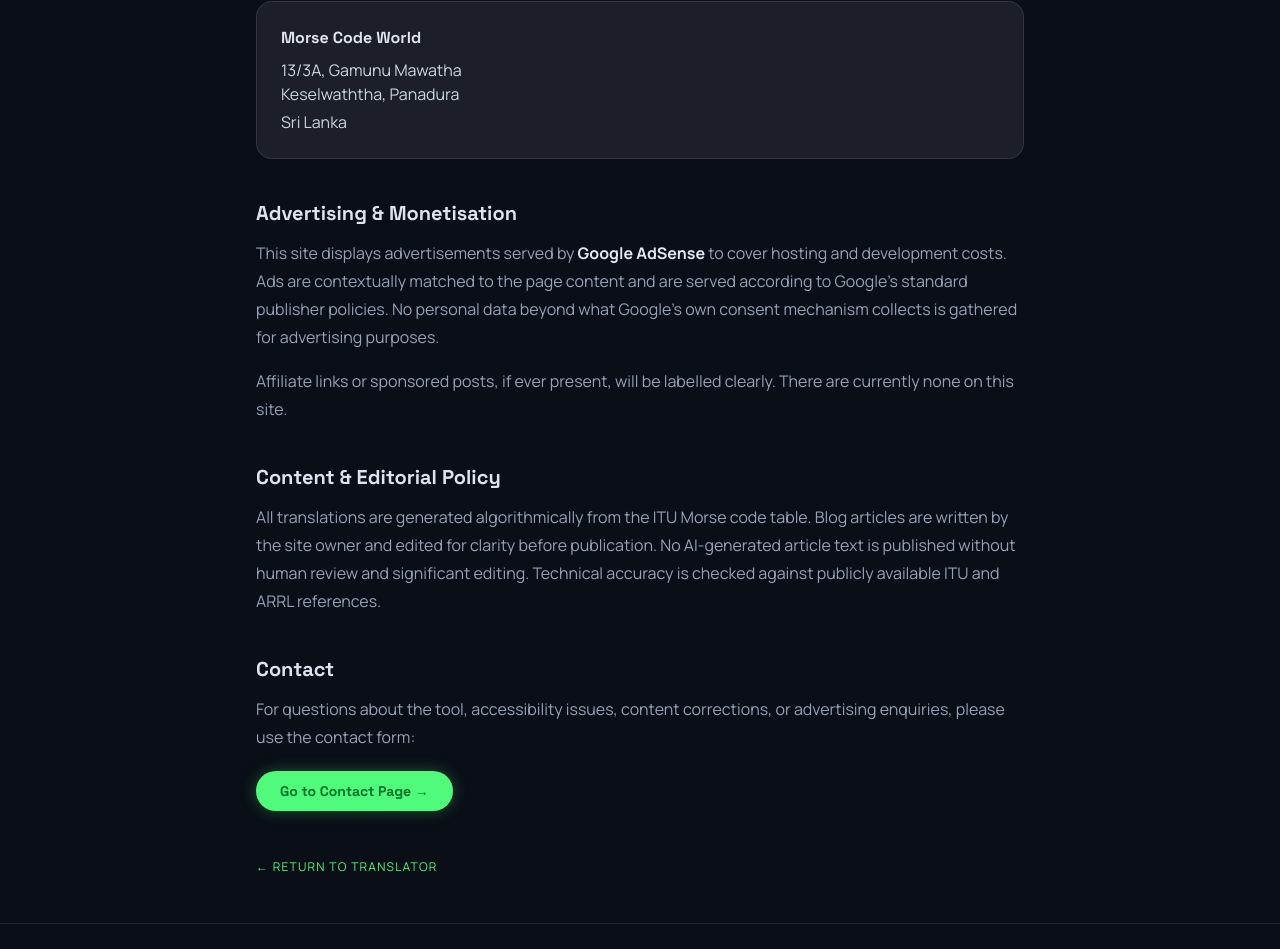
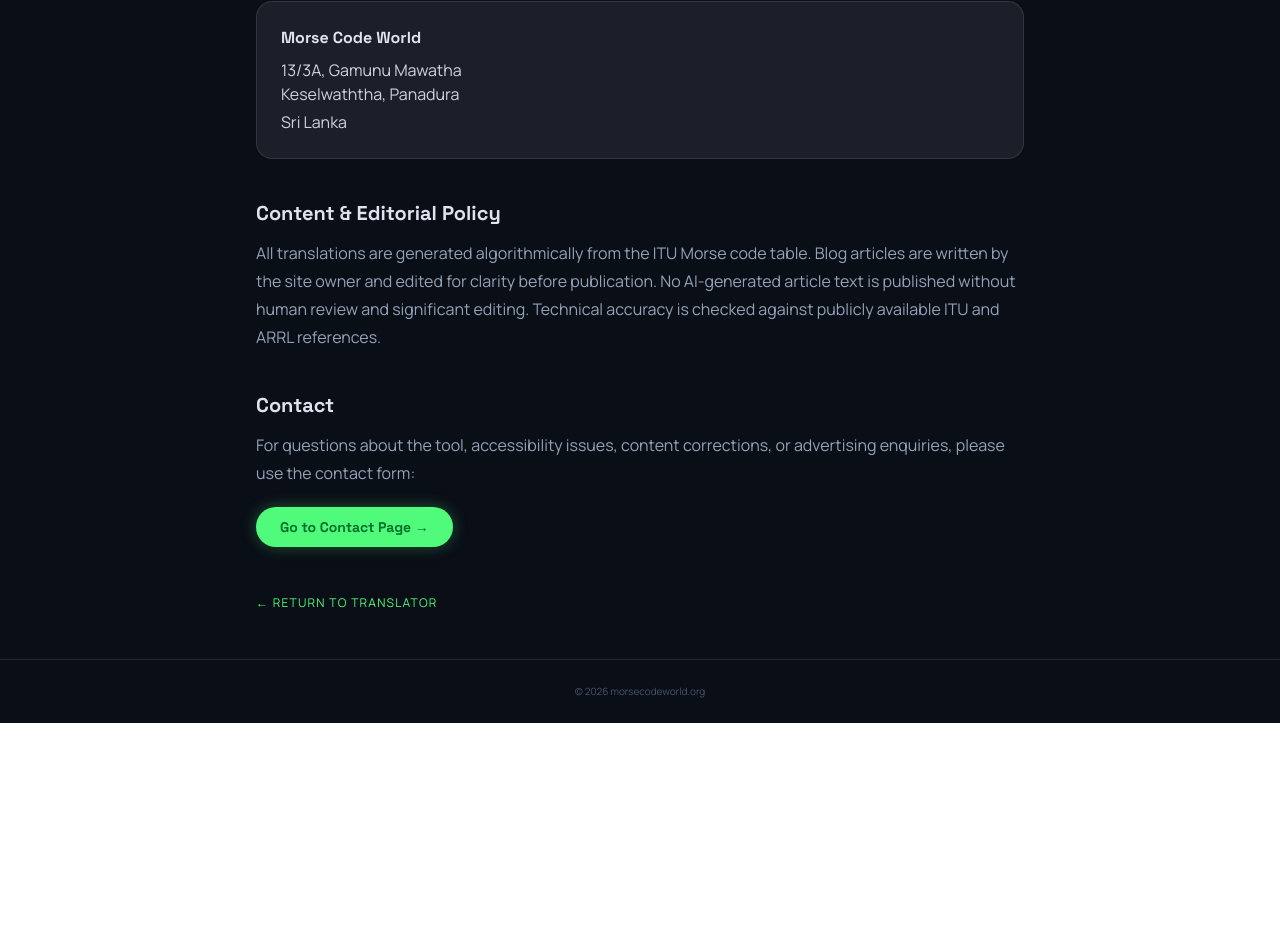
Before and after one commit to sandaru3n/Morse-Code-World, a Next.js app: page /about in a window 1280 px wide. Shown: the part 815-1764 px from the top of the page. After the commit the page ends 1538 px from the top, so only its background shows below. Built offline with nearby package versions, Linux system fonts and the light colour scheme; no server answers.

Commit message:
remove about some section

```diff
--- a/app/about/page.tsx
+++ b/app/about/page.tsx
@@ -121,22 +121,6 @@
               <div className="mt-1">Sri Lanka</div>
             </address>
 
-            {/* ── Advertising ── */}
-            <h2 className="mt-10 font-headline text-lg font-bold text-neutral-900 dark:text-on-surface sm:text-xl">
-              Advertising &amp; Monetisation
-            </h2>
-            <p className="mt-3 font-body text-sm leading-relaxed text-slate-600 dark:text-slate-400 sm:text-base sm:leading-7">
-              This site displays advertisements served by{" "}
-              <strong className="text-neutral-800 dark:text-slate-200">Google AdSense</strong> to cover hosting
-              and development costs. Ads are contextually matched to the page content and are served according
-              to Google&apos;s standard publisher policies. No personal data beyond what Google&apos;s own
-              consent mechanism collects is gathered for advertising purposes.
-            </p>
-            <p className="mt-4 font-body text-sm leading-relaxed text-slate-600 dark:text-slate-400 sm:text-base sm:leading-7">
-              Affiliate links or sponsored posts, if ever present, will be labelled clearly. There are currently
-              none on this site.
-            </p>
-
             {/* ── Content policy ── */}
             <h2 className="mt-10 font-headline text-lg font-bold text-neutral-900 dark:text-on-surface sm:text-xl">
               Content &amp; Editorial Policy
```
